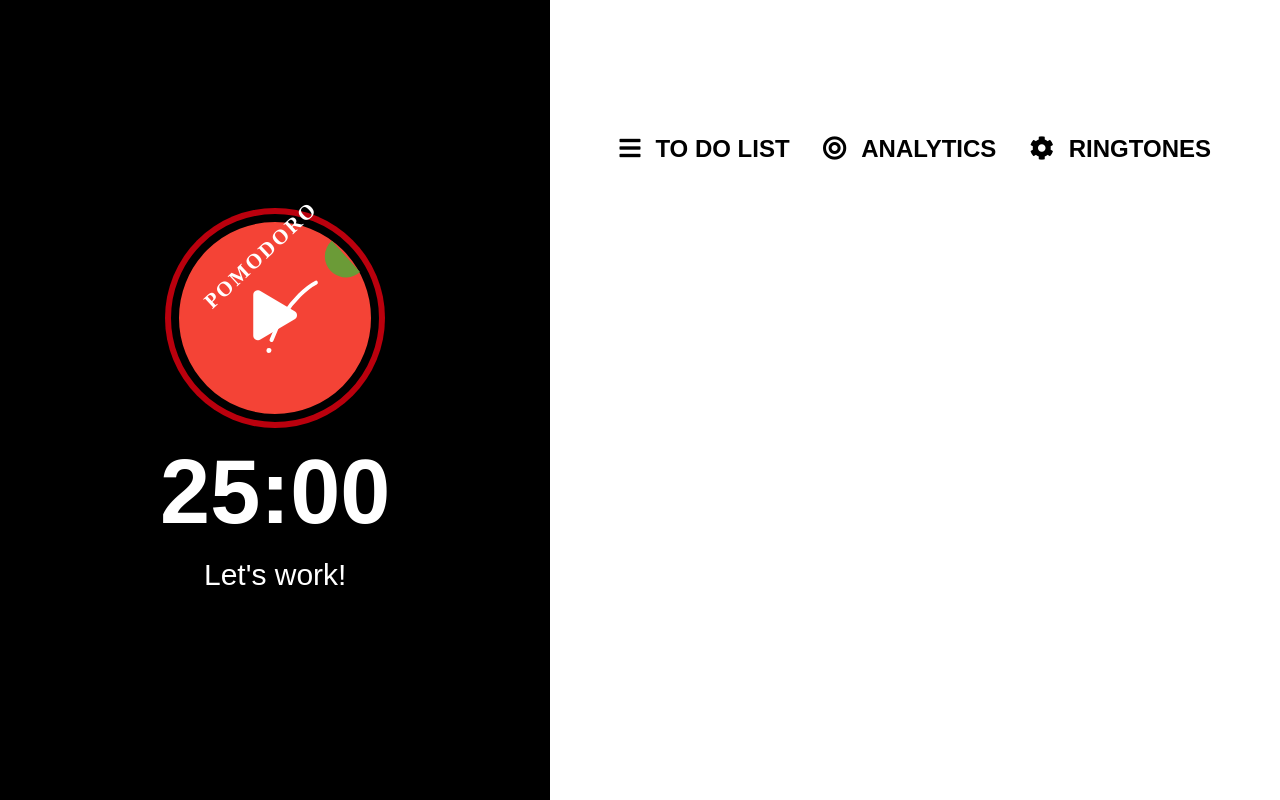
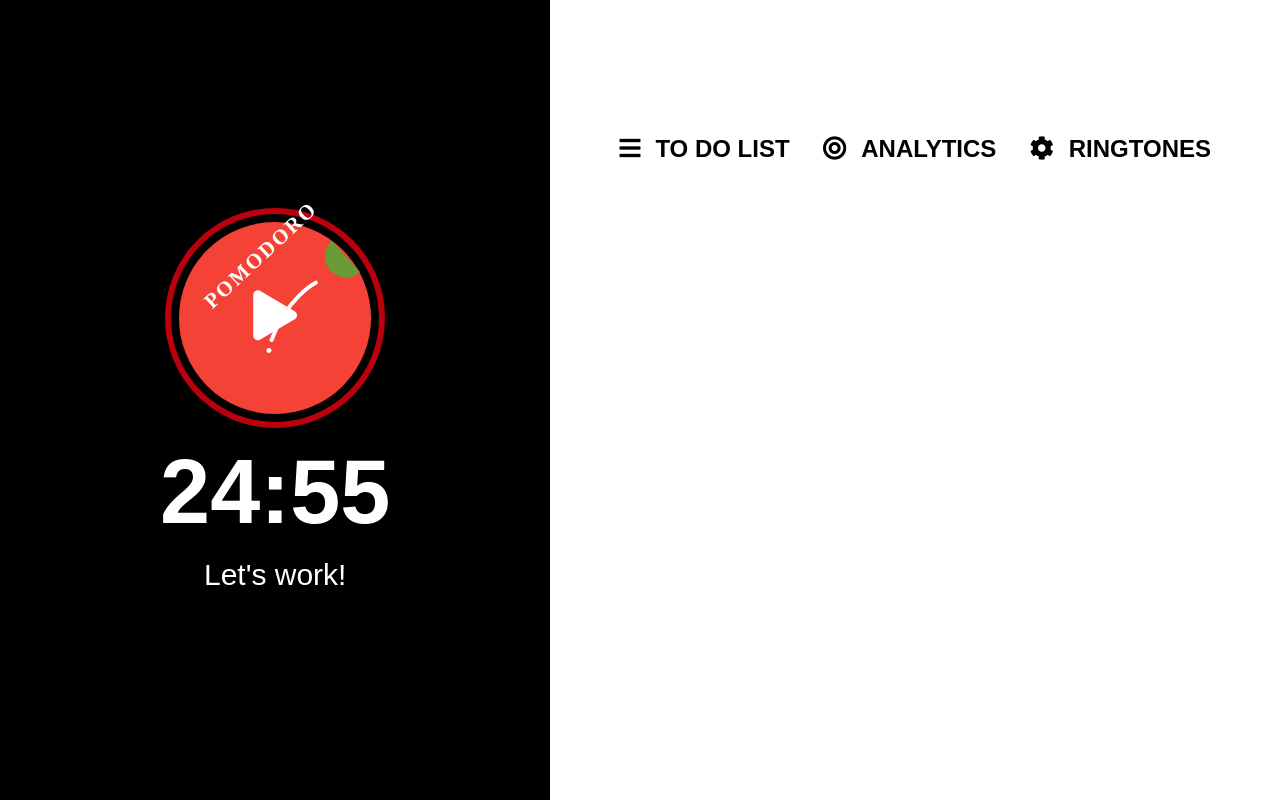
Before and after one commit to wolfzxcv/Pomodoro-Timer, a React (Create React App) app: page / in a window 1280 px wide. Built offline with nearby package versions, Linux system fonts and the light colour scheme.

Commit message:
basic countdown timer

```diff
--- a/src/components/Timer/Timer.jsx
+++ b/src/components/Timer/Timer.jsx
@@ -1,4 +1,4 @@
-import React, { useContext } from 'react';
+import React, { useContext, useState, useEffect } from 'react';
 import styled from 'styled-components';
 import Box from '@material-ui/core/Box';
 import icon from '../../asset/pomodoro.svg';
@@ -6,6 +6,27 @@ import { ContextProvider } from '../../context/ContextProvider';
 
 const Timer = () => {
   const { isPlay, setIsPlay, playTodo } = useContext(ContextProvider);
+
+  const init = 1500;
+  const [time, setTime] = useState(init);
+
+  useEffect(() => {
+    const interval = setInterval(() => {
+      setTime(time => time - 1);
+    }, 1000);
+    return () => {
+      clearInterval(interval);
+    };
+  }, []);
+
+  const format = time => {
+    let seconds = time % 60;
+    let minutes = Math.floor(time / 60);
+    minutes = minutes.toString().length === 1 ? '0' + minutes : minutes;
+    seconds = seconds.toString().length === 1 ? '0' + seconds : seconds;
+    return minutes + ':' + seconds;
+  };
+
   return (
     <Box
       width='43vw'
@@ -79,7 +100,7 @@ const Timer = () => {
         justifyContent='center'
         alignItems='center'
       >
-        25:00
+        {format(time)}
       </Box>
       <Box
         marginTop='20px'
```
